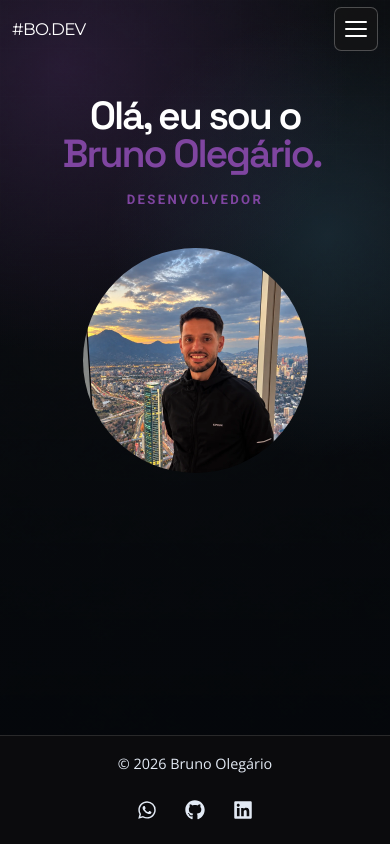
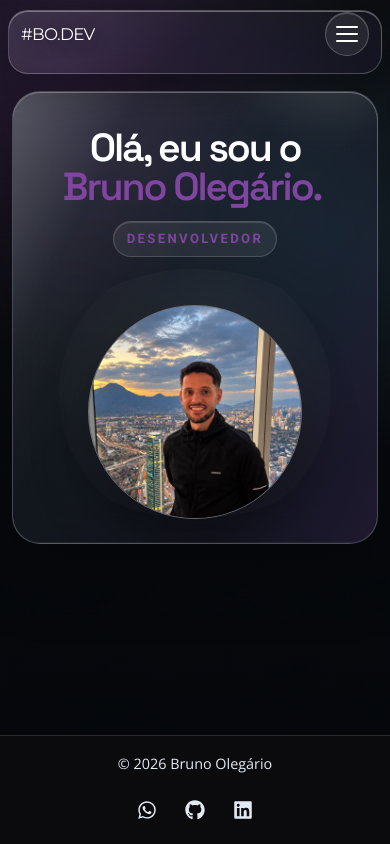
Before and after one commit to olegariobru/MyPort2, a React (Vite) app: page / in a window 390 px wide. Built offline with nearby package versions, Linux system fonts and the light colour scheme.

Commit message:
Apply liquid glass navigation and hero

```diff
--- a/src/App.css
+++ b/src/App.css
@@ -168,3 +168,127 @@
   .portraitPhoto { width: min(225px,66%); }
   .portraitRing { width: min(300px,88%); right: 5%; }
 }
+
+/* Liquid glass shell and hero */
+.siteHeader {
+  position: sticky;
+  top: 0;
+  z-index: 20;
+  padding: .75rem 0;
+}
+.headerInner {
+  min-height: 64px;
+  padding: 0 1.25rem;
+  border: 1px solid var(--glass-border);
+  border-radius: 999px;
+  background: linear-gradient(135deg, rgba(255,255,255,.13), rgba(255,255,255,.045) 48%, rgba(127,69,160,.08));
+  box-shadow: inset 0 1px 0 var(--glass-highlight), 0 16px 44px rgba(0,0,0,.26);
+  -webkit-backdrop-filter: var(--glass-blur);
+  backdrop-filter: var(--glass-blur);
+}
+.brand { text-shadow: 0 2px 16px rgba(0,0,0,.55); }
+.navigation a {
+  border-radius: 999px;
+  text-shadow: 0 1px 10px rgba(0,0,0,.55);
+}
+.button {
+  border-color: var(--glass-border);
+  border-radius: 999px;
+  background: linear-gradient(145deg, rgba(255,255,255,.16), rgba(255,255,255,.055));
+  box-shadow: inset 0 1px 0 rgba(255,255,255,.24), 0 12px 28px rgba(0,0,0,.2);
+  -webkit-backdrop-filter: blur(16px) saturate(140%);
+  backdrop-filter: blur(16px) saturate(140%);
+}
+.buttonPrimary { background: linear-gradient(135deg, rgba(127,69,160,.76), rgba(55,34,72,.72)); }
+.buttonPrimary:hover {
+  background: linear-gradient(135deg, rgba(151,87,187,.92), rgba(90,48,116,.88));
+  border-color: rgba(255,255,255,.42);
+  box-shadow: inset 0 1px 0 rgba(255,255,255,.3), 0 16px 34px rgba(58,22,78,.4);
+}
+.hero {
+  position: relative;
+  isolation: isolate;
+  min-height: 520px;
+  margin-top: 1rem;
+  margin-bottom: 2.5rem;
+  padding: clamp(2rem, 5vw, 4.5rem);
+  overflow: hidden;
+  border: 1px solid var(--glass-border);
+  border-radius: clamp(1.6rem, 4vw, 3rem);
+  background:
+    linear-gradient(125deg, rgba(255,255,255,.15), rgba(255,255,255,.035) 42%, rgba(127,69,160,.1)),
+    var(--glass-surface);
+  box-shadow: inset 0 1px 0 var(--glass-highlight), inset 0 -1px 0 rgba(255,255,255,.06), var(--glass-shadow);
+  -webkit-backdrop-filter: var(--glass-blur);
+  backdrop-filter: var(--glass-blur);
+}
+.hero::before {
+  content: "";
+  position: absolute;
+  z-index: -1;
+  width: 46%;
+  aspect-ratio: 1;
+  top: -34%;
+  right: -10%;
+  border-radius: 50%;
+  background: rgba(255,255,255,.18);
+  filter: blur(28px);
+}
+.hero::after {
+  content: "";
+  position: absolute;
+  z-index: -1;
+  inset: 0;
+  border-radius: inherit;
+  background: linear-gradient(115deg, rgba(255,255,255,.16), transparent 22%, transparent 72%, rgba(127,69,160,.1));
+  pointer-events: none;
+}
+.heroCopy { position: relative; z-index: 2; }
+.heroRole {
+  display: inline-flex;
+  align-items: center;
+  min-height: 34px;
+  padding: .35rem .8rem;
+  border: 1px solid rgba(255,255,255,.16);
+  border-radius: 999px;
+  background: rgba(255,255,255,.07);
+  box-shadow: inset 0 1px 0 rgba(255,255,255,.15);
+}
+.heroPortrait {
+  border-radius: 50%;
+  background: radial-gradient(circle, rgba(255,255,255,.13), rgba(255,255,255,.02) 66%, transparent 67%);
+}
+.portraitPhoto {
+  border: 1px solid rgba(255,255,255,.34);
+  box-shadow: inset 0 1px 0 rgba(255,255,255,.3), 0 24px 55px rgba(0,0,0,.4);
+}
+@media (max-width: 640px) {
+  .siteHeader { padding: .6rem 0; }
+  .headerInner {
+    width: calc(100% - 1rem);
+    padding: 0 .75rem;
+    border-radius: 1.25rem;
+  }
+  .menuToggle {
+    border-color: var(--glass-border);
+    border-radius: 50%;
+    background: rgba(255,255,255,.08);
+    box-shadow: inset 0 1px 0 rgba(255,255,255,.18);
+  }
+  .navigation {
+    margin-top: .6rem;
+    border: 1px solid var(--glass-border);
+    background: var(--glass-surface-strong);
+    box-shadow: inset 0 1px 0 rgba(255,255,255,.16), 0 18px 36px rgba(0,0,0,.3);
+    -webkit-backdrop-filter: var(--glass-blur);
+    backdrop-filter: var(--glass-blur);
+  }
+}
+@media (max-width: 760px) {
+  .hero {
+    min-height: 0;
+    margin-top: .5rem;
+    padding: 2.25rem 1.25rem 1.5rem;
+    border-radius: 1.75rem;
+  }
+}
```
